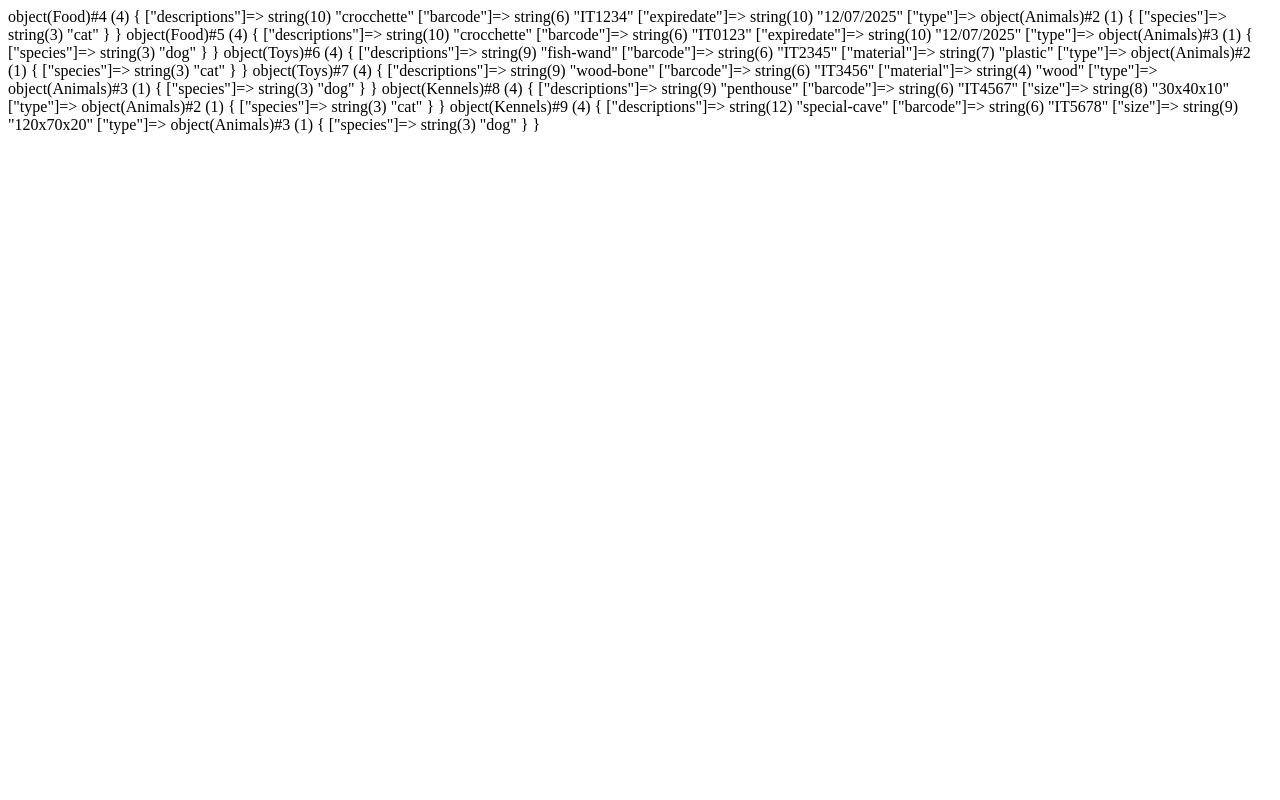
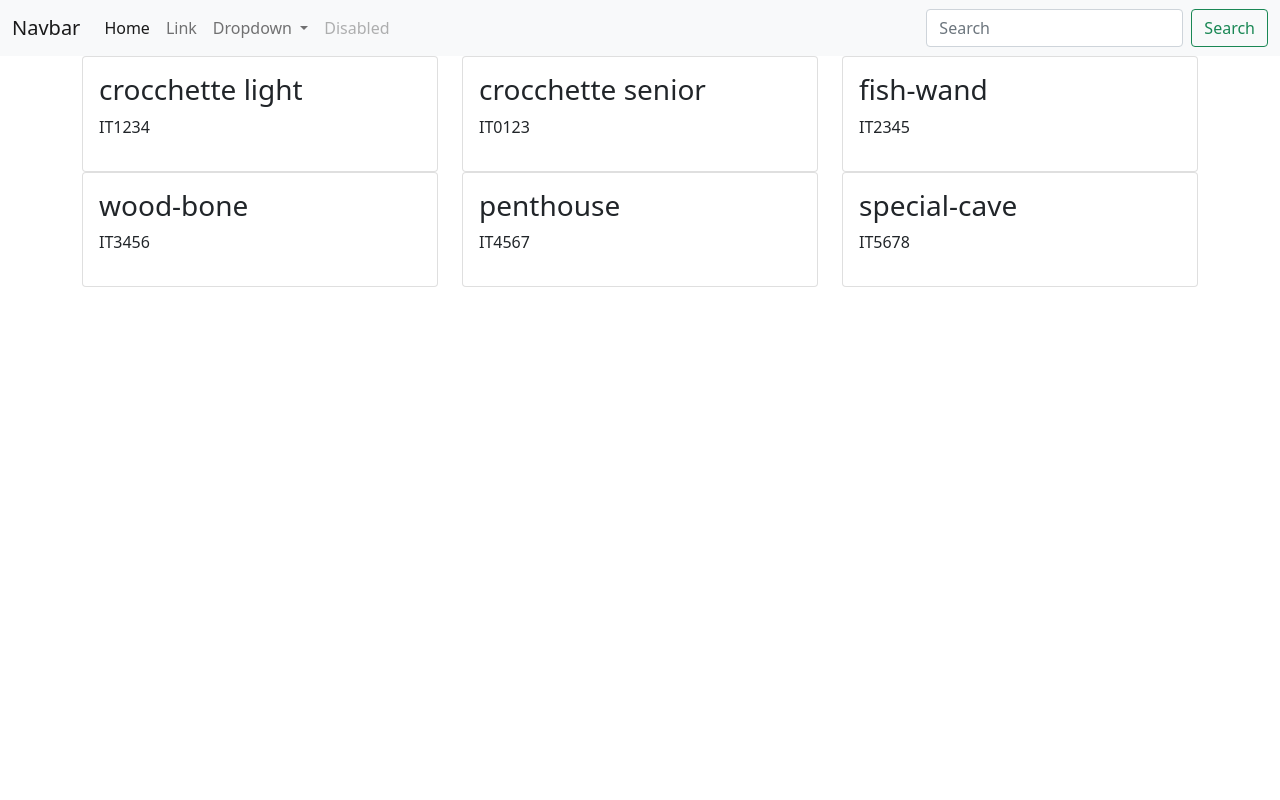
Before and after one commit to DarioBecchio/php-oop-2, a PHP site: page / in a window 1280 px wide. Run offline with PHP 8.4, Linux system fonts and the light colour scheme; some libraries are stand-ins or nearby versions.

Commit message:
print cards

```diff
--- a/database/Db.php
+++ b/database/Db.php
@@ -2,10 +2,12 @@
 
 $animal_cat = new Animals('cat');
 $animal_dog = new Animals('dog');
-$food_cat_1 = new Food('crocchette' , 'IT1234', '12/07/2025' , $animal_cat);
-$food_dog_1 = new Food('crocchette' , 'IT0123', '12/07/2025' , $animal_dog);
+$food_cat_1 = new Food('crocchette light' , 'IT1234', '12/07/2025' , $animal_cat);
+$food_dog_1 = new Food('crocchette senior' , 'IT0123', '12/07/2025' , $animal_dog);
 $toys_cat_1 = new Toys('fish-wand' , 'IT2345', 'plastic' , $animal_cat);
 $toys_dog_1 = new Toys('wood-bone' , 'IT3456', 'wood' , $animal_dog);
 $kennels_cat_1 = new Kennels('penthouse' , 'IT4567', '30x40x10' , $animal_cat);
 $kennels_dog_1 = new Kennels('special-cave' , 'IT5678', '120x70x20' , $animal_dog);
-var_dump($food_cat_1,$food_dog_1,$toys_cat_1,$toys_dog_1,$kennels_cat_1,$kennels_dog_1);
+//var_dump($food_cat_1,$food_dog_1,$toys_cat_1,$toys_dog_1,$kennels_cat_1,$kennels_dog_1);
+
+$total_products = [$food_cat_1,$food_dog_1,$toys_cat_1,$toys_dog_1,$kennels_cat_1,$kennels_dog_1];
--- a/index.php
+++ b/index.php
@@ -12,7 +12,7 @@ come immagine, titolo, prezzo, icona della categoria ed il tipo di articolo che
 */
 
 ?>
-<!--
+
 <!DOCTYPE html>
 <html lang="en">
 <head>
@@ -65,12 +65,23 @@ come immagine, titolo, prezzo, icona della categoria ed il tipo di articolo che
         <section>
             <div class="container">
                 <div class="row row-cols-1 row-cols-sm-3">
-
+                    <?php foreach($total_products as $total_product) :?>
+                            <div class="col">
+                                <div class="card">
+                                    <div class="card-body">
+                                        <h3>
+                                        <?=$total_product->descriptions?>
+                                        </h3>
+                                        <p>
+                                        <?=$total_product->barcode?>
+                                        </p>
+                                    </div>
+                                </div>
+                            </div>
+                    <?php endforeach; ?>
                 </div>
             </div>
         </section>
     </main>
 </body>
 </html>
-
-                    -->
```
Also changed, not shown: app/models/Products.php (+0 -20 lines).
